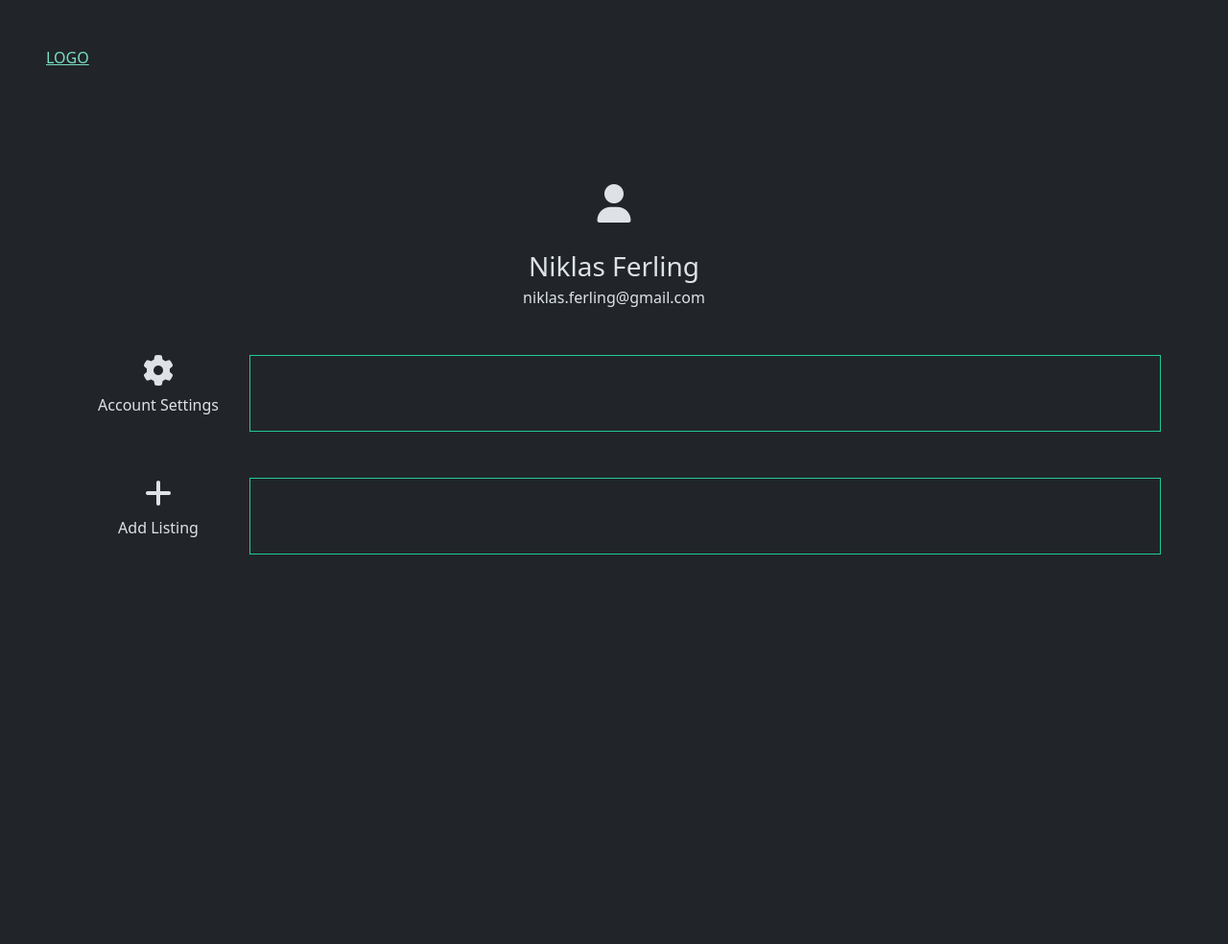
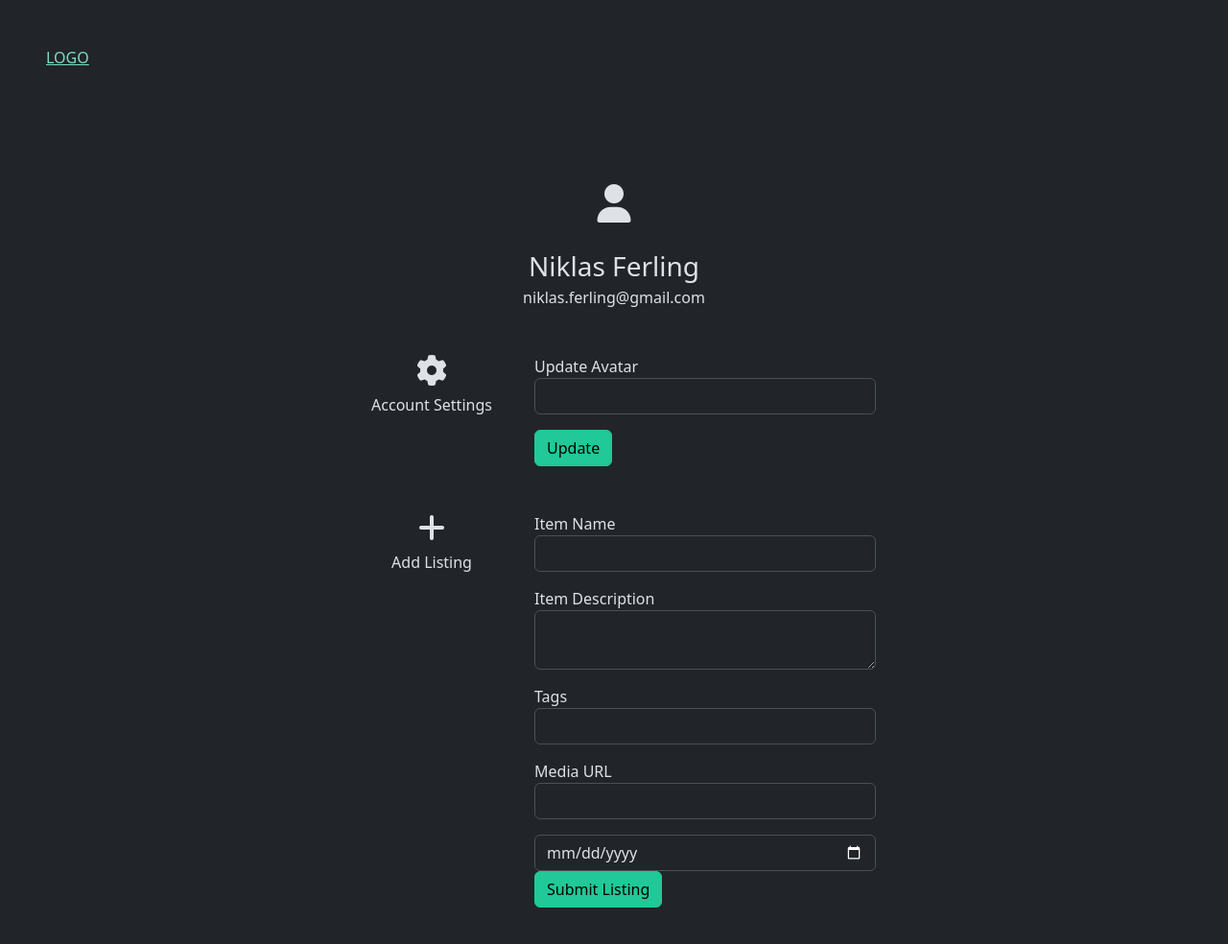
Before and after one commit to NiklasFerling/Semester-Project_2, a website with bundled scripts: page profile/index.html in a window 1280 px wide. Shown: the whole page at 96% size. Before the commit the page ends 800 px from the top, so only its background shows below. Built offline with nearby package versions, Linux system fonts and the light colour scheme.

Commit message:
Adds avatar url form and create listing form

```diff
--- a/profile/index.html
+++ b/profile/index.html
@@ -43,19 +43,38 @@
           <p class="m-0">niklas.ferling@gmail.com</p>
         </div>
       </div>
-      <div class="row my-5">
+      <div class="row my-5 justify-content-center">
           <div class="col-2 text-center">
             <i class="fa-solid fa-gear fs-2 mb-2"></i>
             <p>Account Settings</p>
           </div>
-          <div class="col-10 border border-primary"></div>
+          <div class="col-4">
+            <form id="updateAvatar">
+              <label for="updateAvatar">Update Avatar</label>
+              <input type="url" class="form-control mb-3" id="updateAvatar">
+              <button class="btn btn-primary" type="submit">Update</button>
+            </form>
+          </div>
       </div>
-      <div class="row my-5">
+      <div class="row my-5 justify-content-center">
         <div class="col-2 text-center">
           <i class="fa-solid fa-plus fs-2 mb-2"></i>
           <p>Add Listing</p>
         </div>
-        <div class="col-10 border border-primary"></div>
+        <div class="col-4">
+          <form id="createListing">
+            <label for="title">Item Name</label>
+            <input type="text" class="form-control mb-3" id="title" name="title">
+            <label for="description">Item Description</label>
+            <textarea type="text" class="form-control mb-3" id="description" name="description"></textarea>
+            <label for="tags">Tags</label>
+            <input type="text" class="form-control mb-3" name="tags" id="tags">
+            <label for="media">Media URL</label>
+            <input type="url" class="form-control mb-3" name="media" id="media">
+            <input type="date" name="endsAt" id="endsAt" class="form-control">
+            <button class="btn btn-primary" type="submit">Submit Listing</button>
+          </form>
+        </div>
       </div>
     </main>
     <footer></footer>
```
